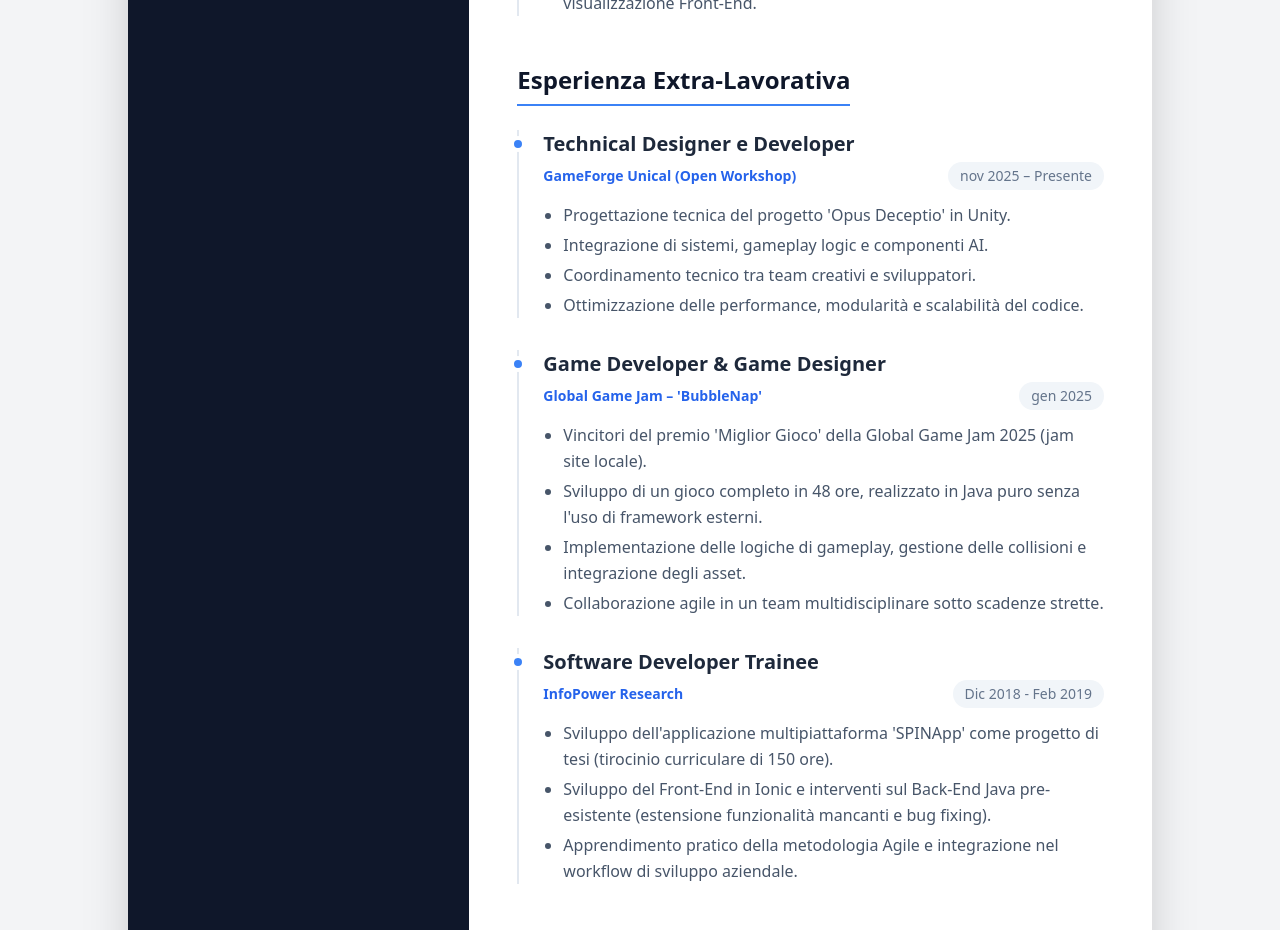
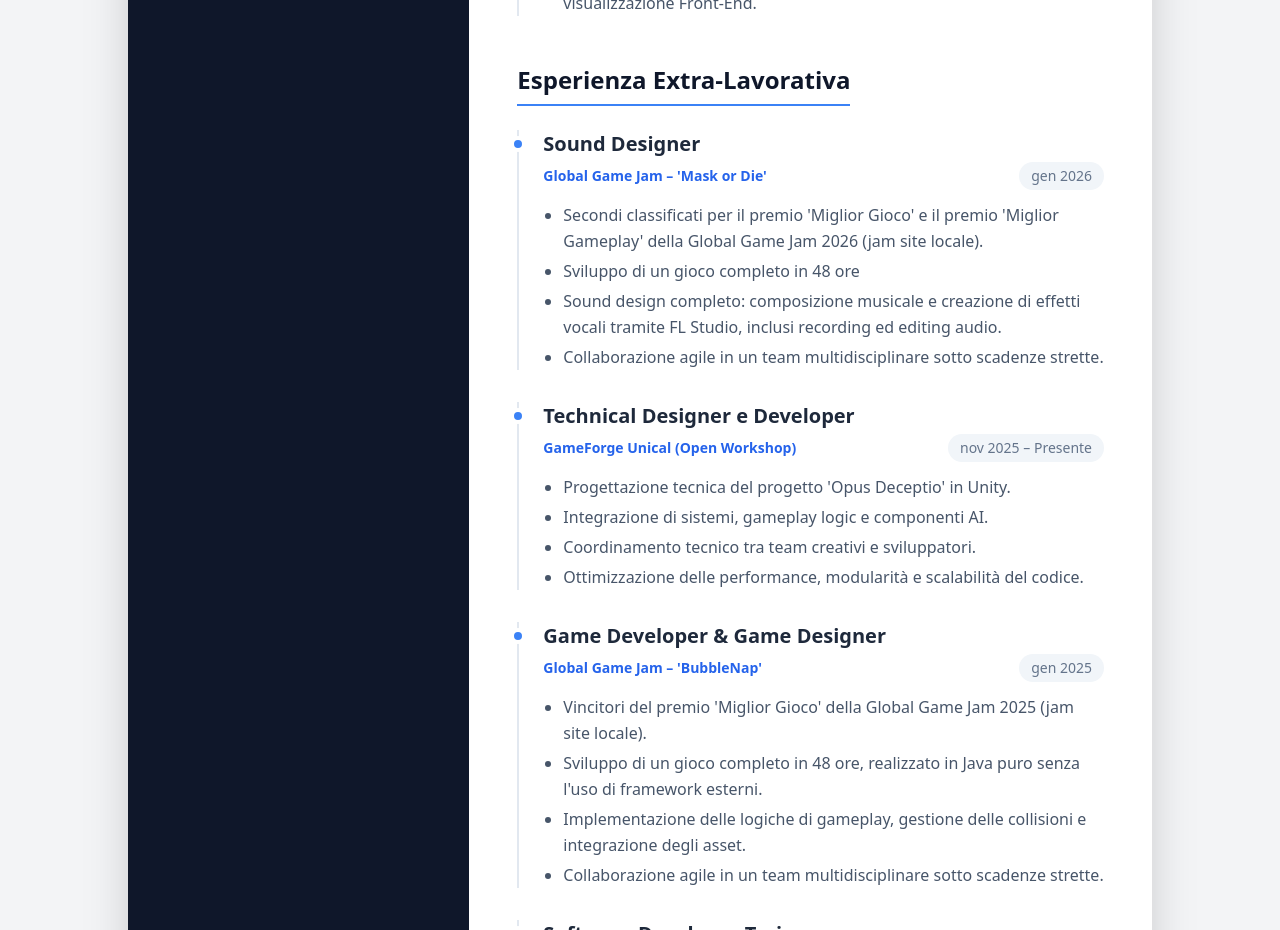
Before and after one commit to VioliHate/personal-cv, a React (Vite) app: page / in a window 1280 px wide. Shown: the part 1120-2050 px from the top of the page. Built offline with nearby package versions, Linux system fonts and the light colour scheme.

Commit message:
adding new out work experience

```diff
--- a/src/data/cvData.tsx
+++ b/src/data/cvData.tsx
@@ -81,6 +81,18 @@
   outWorkExperience: [
     {
       id: 1,
+      role: "Sound Designer",
+      name: "Global Game Jam – 'Mask or Die'",
+      period: "gen 2026",
+      description: [
+        "Secondi classificati per il premio 'Miglior Gioco' e il premio 'Miglior Gameplay' della Global Game Jam 2026 (jam site locale).",
+        "Sviluppo di un gioco completo in 48 ore",
+        "Sound design completo: composizione musicale e creazione di effetti vocali tramite FL Studio, inclusi recording ed editing audio.",
+        "Collaborazione agile in un team multidisciplinare sotto scadenze strette.",
+      ],
+    },
+    {
+      id: 2,
       role: "Technical Designer e Developer",
       name: "GameForge Unical (Open Workshop)",
       period: "nov 2025 – Presente",
@@ -92,7 +104,7 @@
       ],
     },
     {
-      id: 2,
+      id: 3,
       role: "Game Developer & Game Designer",
       name: "Global Game Jam – 'BubbleNap'",
       period: "gen 2025",
@@ -104,7 +116,7 @@
       ],
     },
     {
-      id: 3,
+      id: 4,
       role: "Software Developer Trainee",
       name: "InfoPower Research ",
       period: "Dic 2018 - Feb 2019",
```
